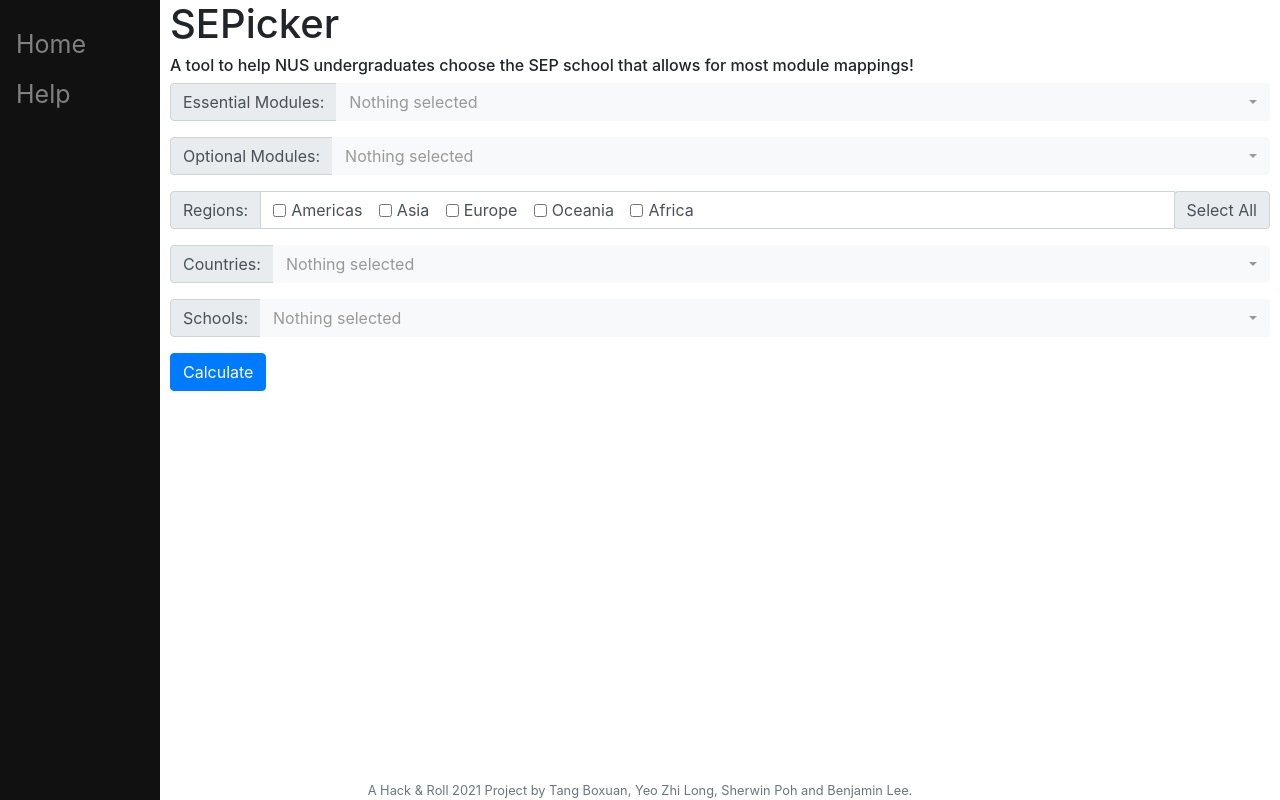
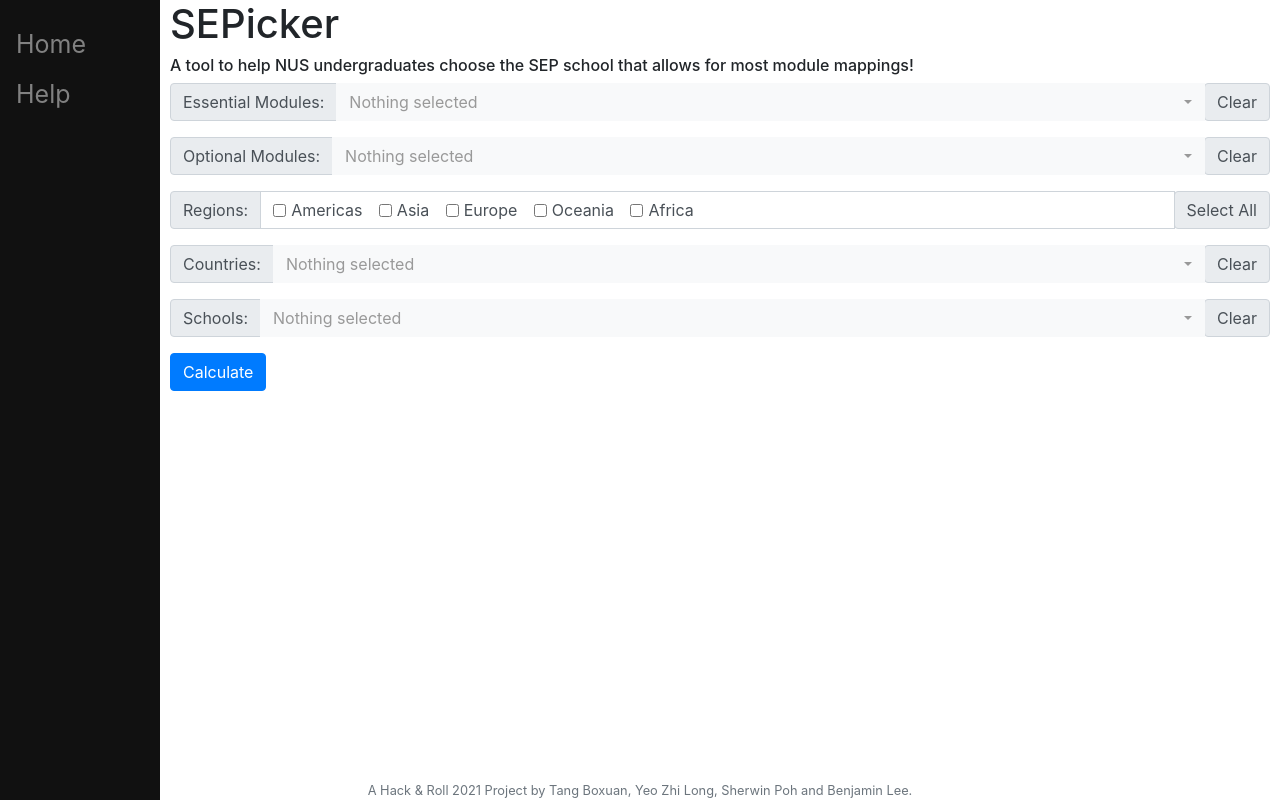
Before and after one commit to tangboxuan/SEPicker, a Flask app: page / in a window 1280 px wide. Run offline with Flask 2, Linux system fonts and the light colour scheme; some libraries are stand-ins or nearby versions.

Commit message:
clear field

```diff
--- a/static/picker.js
+++ b/static/picker.js
@@ -4,3 +4,51 @@
     checkboxes[i].checked = source.checked;
     }
 }
+
+function clearEM(){
+    var textbox = document.getElementById('em');
+    var collection = textbox.getElementsByTagName('option');
+
+    for(var i = 0; i<collection.length; i++){
+        collection[i].selected = false;
+    }
+
+    var text = document.getElementsByClassName("filter-option-inner-inner");
+    text[0].innerHTML = "<span style='color:#999'>Nothing selected</span>";
+}
+
+function clearOM(){
+    var textbox = document.getElementById('om');
+    var collection = textbox.getElementsByTagName('option');
+
+    for(var i = 0; i<collection.length; i++){
+        collection[i].selected = false;
+    }
+
+    var text = document.getElementsByClassName("filter-option-inner-inner");
+    text[1].innerHTML = "<span style='color:#999'>Nothing selected</span>";
+}
+
+function clearCountry(){
+    var textbox = document.getElementById('countries');
+    var collection = textbox.getElementsByTagName('option');
+
+    for(var i = 0; i<collection.length; i++){
+        collection[i].selected = false;
+    }
+
+    var text = document.getElementsByClassName("filter-option-inner-inner");
+    text[2].innerHTML = "<span style='color:#999'>Nothing selected</span>";
+}
+
+function clearSchool(){
+    var textbox = document.getElementById('schools');
+    var collection = textbox.getElementsByTagName('option');
+
+    for(var i = 0; i<collection.length; i++){
+        collection[i].selected = false;
+    }
+
+    var text = document.getElementsByClassName("filter-option-inner-inner");
+    text[3].innerHTML = "<span style='color:#999'>Nothing selected</span>";
+}
--- a/templates/countries.html
+++ b/templates/countries.html
@@ -1,6 +1,6 @@
 <div class="input-group mb-3">
     <div class="input-group-prepend"><span class="input-group-text">Countries:</span></div>
-    <select class="selectpicker form-control" multiple data-live-search="true" name="countries">
+    <select class="selectpicker form-control" multiple data-live-search="true" name="countries" id="countries">
         <option>Australia</option>
         <option>Austria</option>
         <option>Belgium</option>
@@ -46,4 +46,12 @@
         <option>Uruguay</option>
         <option data-tokens="usa">United States of America</option>
     </select>
+    <div class="input-group-append">
+        <label class="form-check-label" for="country_clear" style="cursor:pointer">
+            <span class="input-group-text">
+                <input class="form-check-input" type="checkbox" id="country_clear" onClick="clearCountry()" style="opacity:0">
+                Clear
+            </span>
+        </label>
+      </div>
 </div>
--- a/templates/picker.html
+++ b/templates/picker.html
@@ -8,17 +8,33 @@
     <h1>SEPicker</h1>
     <h6>A tool to help NUS undergraduates choose the SEP school that allows for most module mappings!</h6>
     <form action="/" method="post">
-        <div class="input-group mb-3">
+        <div class="input-group mb-3" name="em_group">
           <div class="input-group-prepend"><span class="input-group-text">Essential Modules:</span></div>
-          <select class="selectpicker form-control" multiple data-live-search="true" name="em">
+          <select class="selectpicker form-control" multiple data-live-search="true" name="em" id="em">
             {% include "modules.html" %}
           </select>
+          <div class="input-group-append">
+            <label class="form-check-label" for="em_clear" style="cursor:pointer">
+                <span class="input-group-text">
+                    <input class="form-check-input" type="checkbox" id="em_clear" onClick="clearEM()" style="opacity:0">
+                    Clear
+                </span>
+            </label>
+          </div>
         </div>
         <div class="input-group mb-3">
           <div class="input-group-prepend"><span class="input-group-text">Optional Modules:</span></div>
-          <select class="selectpicker form-control" multiple data-live-search="true" name="om">
+          <select class="selectpicker form-control" multiple data-live-search="true" name="om" id="om">
             {% include "modules.html" %}
           </select>
+          <div class="input-group-append">
+            <label class="form-check-label" for="om_clear" style="cursor:pointer">
+                <span class="input-group-text">
+                    <input class="form-check-input" type="checkbox" id="om_clear" onClick="clearOM()" style="opacity:0">
+                    Clear
+                </span>
+            </label>
+          </div>
         </div>
 
         {% include "regions.html" %}
--- a/templates/schools.html
+++ b/templates/schools.html
@@ -1,6 +1,6 @@
 <div class="input-group mb-3">
     <div class="input-group-prepend"><span class="input-group-text">Schools:</span></div>
-    <select class="selectpicker form-control" multiple data-live-search="true" name="schools">
+    <select class="selectpicker form-control" multiple data-live-search="true" name="schools" id="schools">
         <option>Aalto University, Helsinki</option>
         <option>Aalto University, Mikkeli</option>
         <option>Aalto University</option>
@@ -339,4 +339,12 @@
         <option>York University</option>
         <option>Zhejiang University</option>
     </select>
+    <div class="input-group-append">
+        <label class="form-check-label" for="school_clear" style="cursor:pointer">
+            <span class="input-group-text">
+                <input class="form-check-input" type="checkbox" id="school_clear" onClick="clearSchool()" style="opacity:0">
+                Clear
+            </span>
+        </label>
+      </div>
 </div>
```
